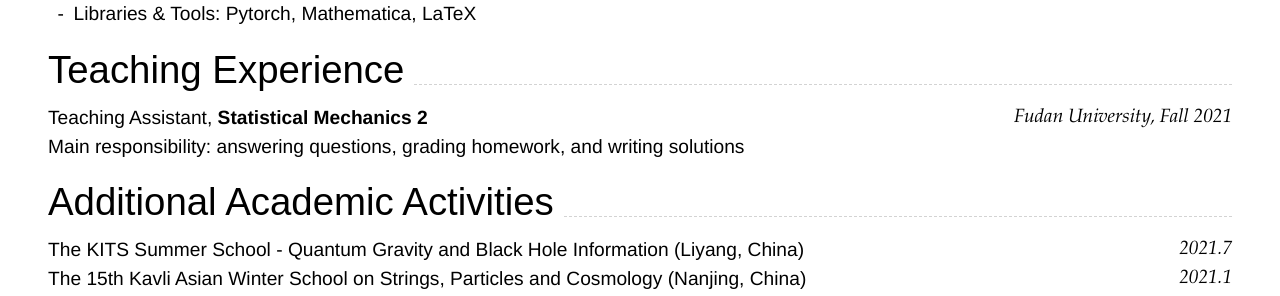
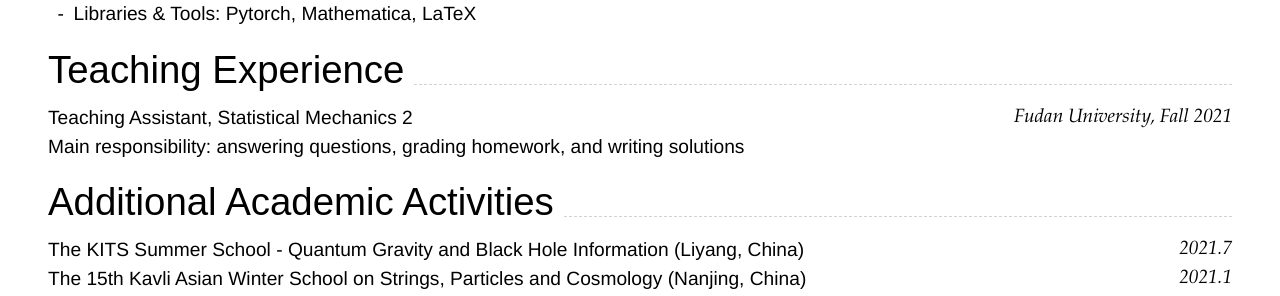
Before and after one commit to tianyi-phy/cv, a Jekyll site: the page built from index.md, in a window 1280 px wide and 900 px high, scrolled down 1744 px. Shown: the part 489-785 px from the top of the window. Built offline with Jekyll 4.4.1, drawn with Linux system fonts in a browser that asks for light colours; nearby versions of some CDN libraries.

```diff
--- a/index.md
+++ b/index.md
@@ -99,7 +99,7 @@ I have a wide interest in cosmology, particle physics and high energy theory.<br
 
 ## Teaching Experience
 
-Teaching Assistant, **Statistical Mechanics 2** `Fudan University, Fall 2021` <br>
+Teaching Assistant, Statistical Mechanics 2 `Fudan University, Fall 2021` <br>
 Main responsibility: answering questions, grading homework, and writing solutions
 
 
```
